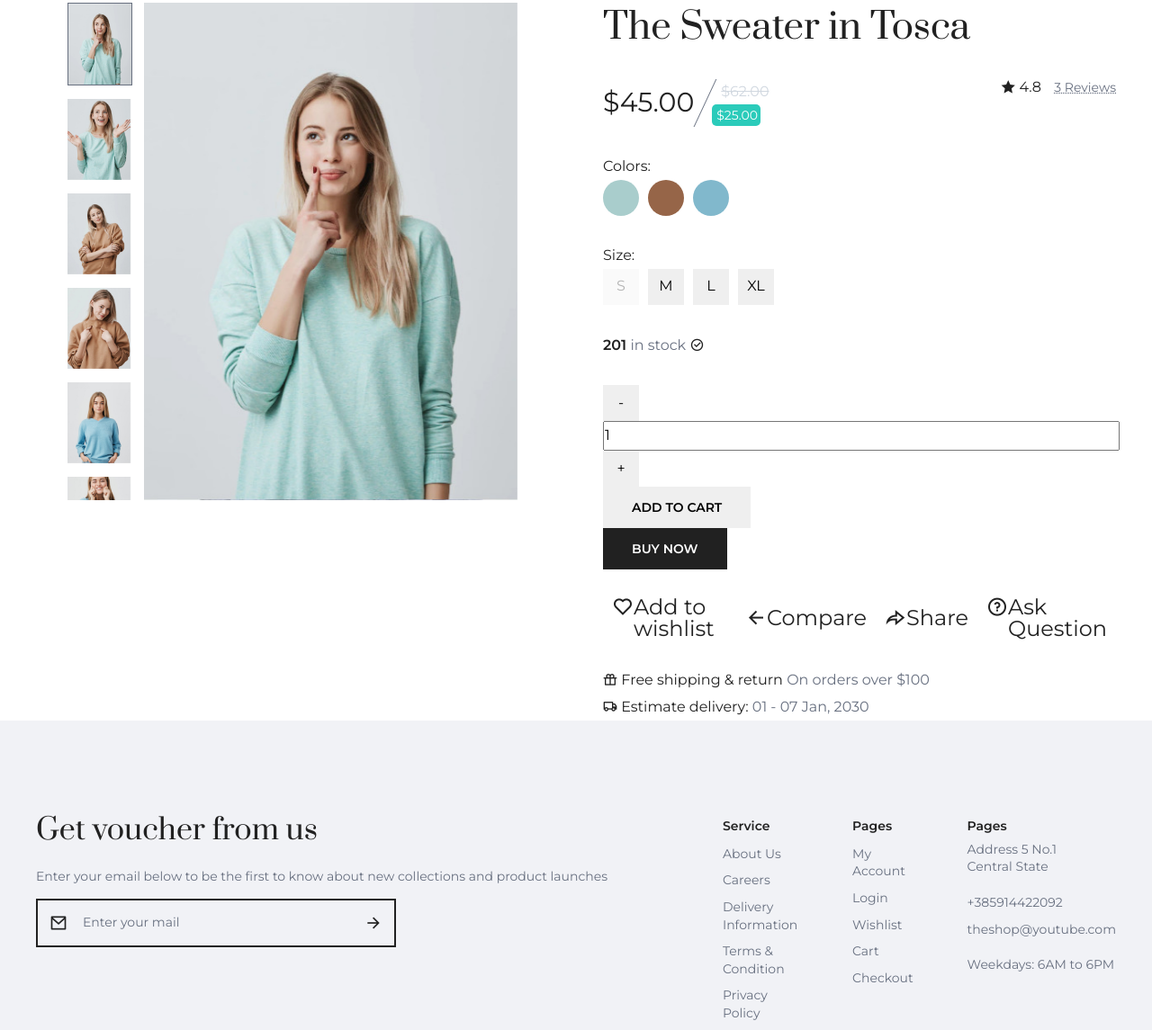
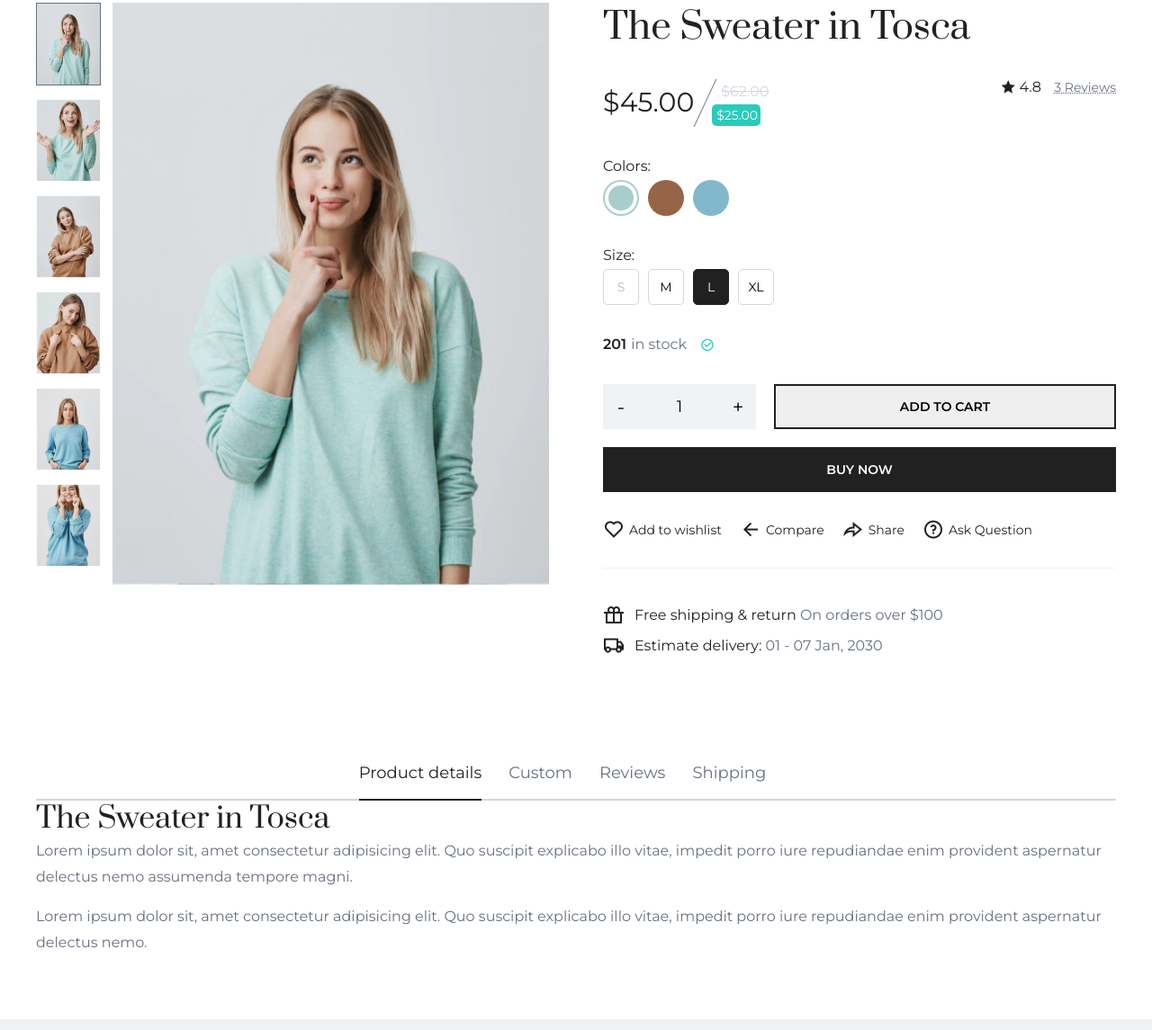
Before and after one commit to abuhinjak/TheShop, a plain HTML site: page page-single.html in a window 1280 px wide. Shown: the part 175-1320 px from the top of the page at 90% size. Drawn offline with nearby package versions, Linux system fonts and the light colour scheme.

Commit message:
product summary fix

```diff
--- a/page-single.html
+++ b/page-single.html
@@ -432,7 +432,26 @@
                                 </div>
                             </div>
                         </div>
-                        <div class="product detail"></div>
+                        <div class="product detail">
+                            <div class="wrapper tabbed">
+                                <nav class="list-inline">
+                                    <ul class="wrapper">
+                                        <li class="active"><a href=""><span>Product details</span></a></li>
+                                        <li><a href=""><span>Custom</span></a></li>
+                                        <li><a href=""><span>Reviews</span></a></li>
+                                        <li><a href=""><span>Shipping</span></a></li>
+                                    </ul>
+                                </nav>
+                                <div id="product-description" class="product-about description active">
+                                    <div class="text-block">
+                                        <h3>The Sweater in Tosca</h3>
+                                        <div class="grey-color">
+                                            <p>Lorem ipsum dolor sit, amet consectetur adipisicing elit. Quo suscipit explicabo illo vitae, impedit porro iure repudiandae enim provident aspernatur delectus nemo assumenda tempore magni.</p>
+                                            <p>Lorem ipsum dolor sit, amet consectetur adipisicing elit. Quo suscipit explicabo illo vitae, impedit porro iure repudiandae enim provident aspernatur delectus nemo.</p>
+                                        </div>
+                                    </div>
+                                </div>                            </div>
+                        </div>
                     </div>
                 </div>
             </div>
--- a/style.css
+++ b/style.css
@@ -1238,6 +1238,7 @@ main > div .heading {
     position: relative;
     width: 70px;
     height: 90px;
+    border: 1px solid transparent;
 }
 
 .product .outer-thumb img {
@@ -1357,6 +1358,10 @@ main > div .heading {
 .summary .qty > button {
     width: 40px;
     height: 40px;
+    transition: box-shadow 0.3s,
+                var(--transition-border),
+                var(--transition-background),
+                var(--transition-color);
 }
 
 .summary .product-color button {
@@ -1367,6 +1372,189 @@ main > div .heading {
 .summary .product-color button.brown {background-color: #966548;}
 .summary .product-color button.ocean {background-color: #81b8cc;}
 
+.summary .product-color button.selected,
+.summary .product-color button:hover:not(.selected) {
+    box-shadow: inset 0 0 0 4px var(--white-color);
+}
+
+.summary .product-size button {
+    font-size: var(--fs14);
+    line-height: 44px;
+    border: 1px solid var(--light-color);
+    border-radius: 5px;
+    background-color: transparent;
+}
+
+.summary .product-size button.selected {
+    background-color: var(--dark-color);
+    color: var(--white-color);
+    border-color: var(--dark-color);
+}
+
+.summary .product-size button:hover:not(.selected, [disabled]) {
+    border-color: var(--dark-color);
+}
+
+.summary .product-size button:disabled {
+    pointer-events: none;
+}
+
+.summary .product-stock .wrap,
+.summary .product-control a {
+    display: flex;
+    gap: 5px;
+}
+
+.summary .product-stock .wrap i {
+    color: var(--primary-color);
+    padding-left: 10px;
+}
+
+.summary .qty {
+    display: flex;
+    font-size: 18px;
+    min-width: 110px;
+    height: 50px;
+    margin: 0 20px 20px 0;
+    background-color: var(--flashwite-color);
+}
+
+.summary .qty input {
+    text-align: center;
+    border: 0;
+    outline: 0;
+    background-color: transparent;
+}
+
+.summary .qty button {
+    font-size: 22px;
+    height: 100%;
+    background-color: transparent;
+}
+
+.summary .qty button:hover {
+    color: var(--grey-color);
+}
+
+.summary .product-action {
+    display: grid;
+    grid-template-columns: 1fr 2fr;
+}
+
+.summary .product-action .buynow {
+    grid-column-start: 1;
+    grid-column-end: 3;
+}
+
+.summary .product-action :where(.addcart, .buynow) button {
+    width: 100%;
+    height: 50px;
+    border-color: var(--dark-color);
+    padding: 0;
+}
+
+.summaray .product-action .addcart button {
+    background-color: var(--white-color);
+}
+
+.summaray .product-action .addcart button:hover {
+    background-color: var(--dark-color);
+}
+
+.summary .product-control ul {
+    align-items: flex-start;
+    flex-flow: wrap;
+    gap: 20px;
+}
+
+.summary .product-control span {
+    font-size: var(--fs14);
+}
+
+.summary .product-control a {
+    flex-wrap: wrap;
+    align-items: center;
+    justify-content: center;
+    text-align: center;
+    padding: 0;
+}
+
+.summary .product-control ul li:first-child a:hover i {
+    color: var(--red-color);
+}
+
+.product .summary .shipping {
+    padding-top: 30px;
+    border-top: 1px solid var(--flashwite-color);
+}
+
+.product .summary .shipping li {
+    position: relative;
+    padding-left: 35px;
+    margin-top: 10px;
+    line-height: 1.5;
+}
+
+.product .summary .shipping li i {
+    position: absolute;
+    top: 0;
+    left: 0;
+    font-size: 24px;
+    line-height: 1;
+}
+
+
+/*
+    ___#Product Description / Tabbed___
+*/
+
+.product.detail {
+    padding-top: 30px;
+    margin: 70px 0;
+}
+
+.product nav {
+    position: relative;
+}
+
+.product nav::before {
+    content: '';
+    position: absolute;
+    top: 58px;
+    left: 0;
+    height: 2px;
+    width: 100%;
+    background-color: var(--light-color);
+}
+
+.product nav ul li a {
+    position: relative;
+    display: block;
+    font-size: 18px;
+    padding: 20px 0;
+    margin-right: 30px;
+    white-space: nowrap;
+    color: var(--grey-color);
+}
+
+.product nav ul :is(li.active a, li a:hover) {
+    color: var(--dark-color);
+}
+
+.product nav ul li a::before {
+    content: '';
+    position: absolute;
+    height: 2px;
+    width: 0;
+    left: 0;
+    bottom: -2px;
+    background-color: var(--dark-color);
+    transition: width 0.3s;
+}
+
+.product nav ul li.active a::before {
+    width: 100%;
+}
 
 
 
@@ -1415,6 +1603,18 @@ main > div .heading {
 @media (min-width: 768px) {
     .banner {
         background-size: contain;
+    }
+
+    .product.dotgrid .image {
+        max-width: 100%;
+        margin: 0;
+        position: -webkit-sticky;
+        position: sticky;
+        top: 30px;
+    }
+
+    .product nav ul {
+        justify-content: center;
     }
 }
 
@@ -1558,4 +1758,20 @@ main > div .heading {
     .carousel .nav > .swiper-button-prev {
         left: -40px;
     }
-}
+
+    .product .outer-main {
+        width: 100%;
+        margin: 0;
+    }
+
+    .product .image .outer-thumb {
+        position: absolute;
+        top: 0;
+        left: -100px;
+        height: 100%;
+    }
+
+    .product.dotgrid .image {
+        overflow: unset;
+    }
+}
```
